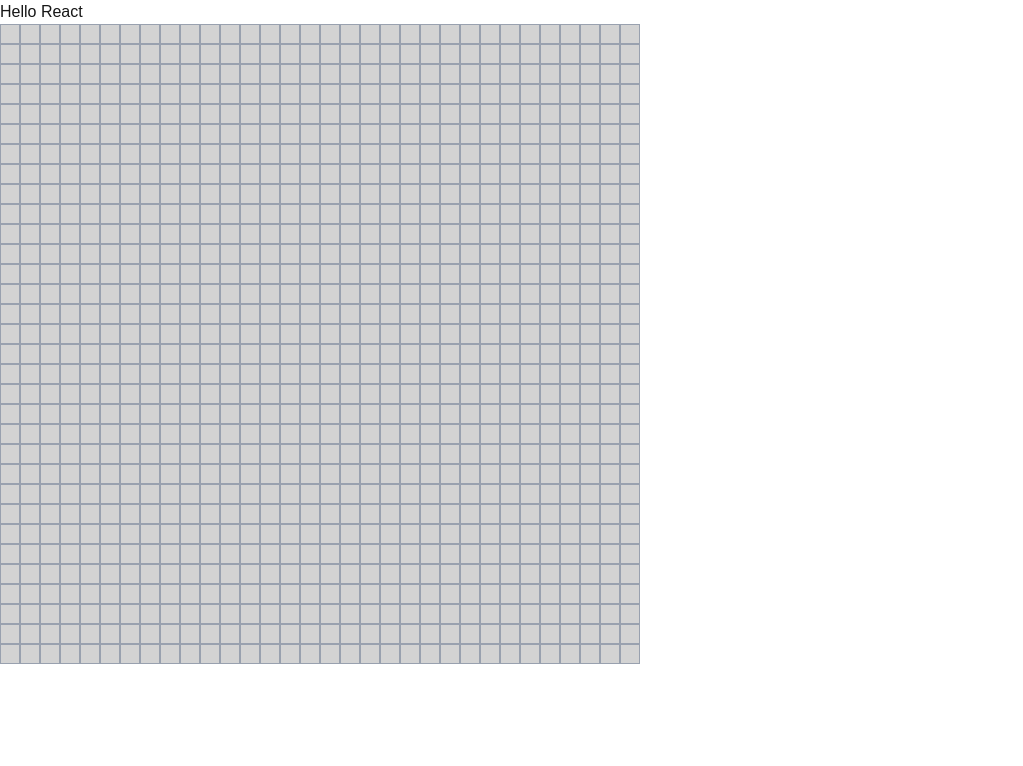
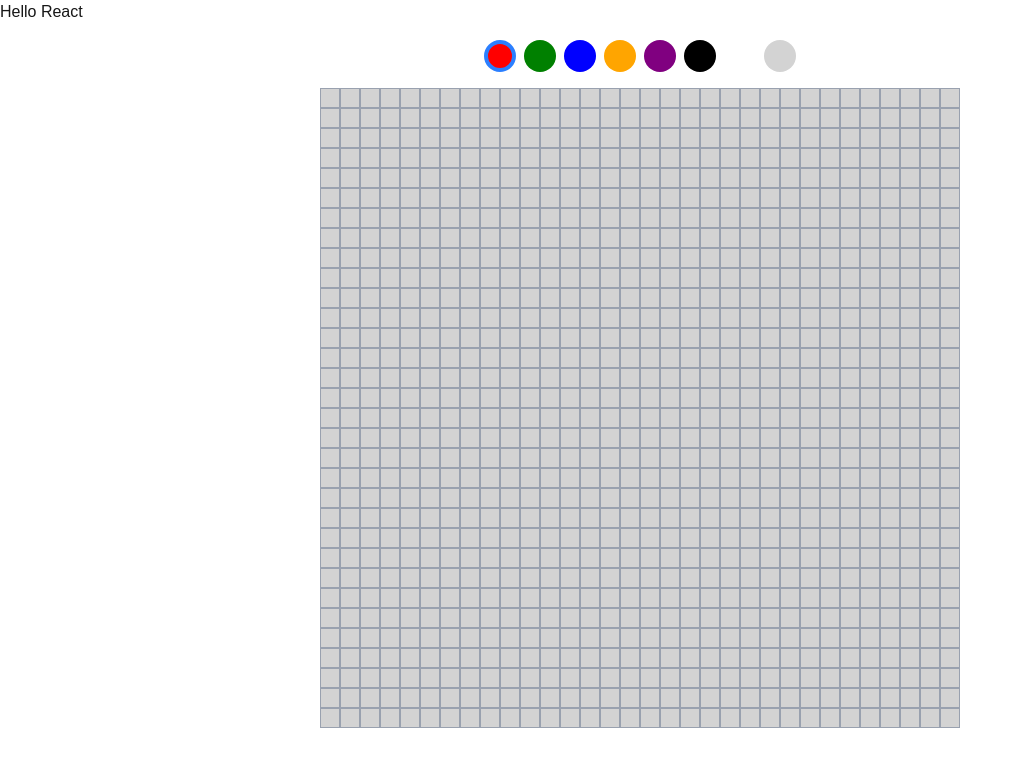
Before and after one commit to RoTour/nextjs-and-ddd-intro, a Next.js app: page / in a window 1280 px wide. Shown: the top 766 px of the page, without its empty margins (0-1023 px from the left). Built offline with nearby package versions, Linux system fonts and the light colour scheme.

Commit message:
color picker

```diff
--- /dev/null
+++ b/src/ui/ColorPicker.tsx
@@ -0,0 +1,28 @@
+type Props = {
+  colorsAvailable: string[];
+  colorChanged: (newColor: string) => void;
+  currentColor: string;
+};
+
+const ColorPicker = ({
+  colorChanged,
+  colorsAvailable,
+  currentColor,
+}: Props) => {
+  return (
+    <div className="my-4 flex justify-center gap-2">
+      {colorsAvailable.map((color) => (
+        <div
+          key={color}
+          onClick={() => colorChanged(color)}
+          className={`h-8 w-8 cursor-pointer rounded-full border-4 ${
+            currentColor === color ? "border-blue-500" : "border-transparent"
+          }`}
+          style={{ backgroundColor: color }}
+        />
+      ))}
+    </div>
+  );
+};
+
+export default ColorPicker;
--- a/src/ui/PixelArtCanvas.tsx
+++ b/src/ui/PixelArtCanvas.tsx
@@ -1,6 +1,7 @@
 "use client";
-import React, { useCallback, useState } from "react";
+import React, { useCallback, useEffect, useRef, useState } from "react";
 import Pixel from "./Pixel";
+import ColorPicker from "./ColorPicker";
 
 type Grid = string[][];
 
@@ -14,15 +15,41 @@ const PixelArtCanvas = () => {
     });
   };
 
+  const [grid, setGrid] = useState<Grid>(createInitialGrid());
+  const colors = [
+    "red",
+    "green",
+    "blue",
+    "orange",
+    "purple",
+    "black",
+    "white",
+    "lightgray",
+  ];
+  const [currentColor, setCurrentColor] = useState<string>(colors[0]);
+
+  // changes in ref are NOT tracked, so the handleClick callback is not
+  // recreated when color is changed.
+  const colorRef = useRef(currentColor);
+  useEffect(() => {
+    colorRef.current = currentColor;
+  }, [currentColor]);
+
   const handleClick = useCallback((rowIndex: number, colIndex: number) => {
     setGrid((previousGrid) => {
       const newGrid = previousGrid.map((row) => [...row]);
-      newGrid[rowIndex][colIndex] = "pink";
+      newGrid[rowIndex][colIndex] = colorRef.current;
       return newGrid;
     });
   }, []);
-  const [grid, setGrid] = useState<Grid>(createInitialGrid());
+
   return (
+    <div className="flex flex-col items-center">
+      <ColorPicker
+        colorChanged={setCurrentColor}
+        colorsAvailable={colors}
+        currentColor={currentColor}
+      ></ColorPicker>
       <div
         className={`grid`}
         style={{ gridTemplateColumns: `repeat(${WIDTH}, 20px)` }}
@@ -39,6 +66,7 @@ const PixelArtCanvas = () => {
           )),
         )}
       </div>
+    </div>
   );
 };
 
```
Lines whose indentation alone changed are shown as unchanged.
